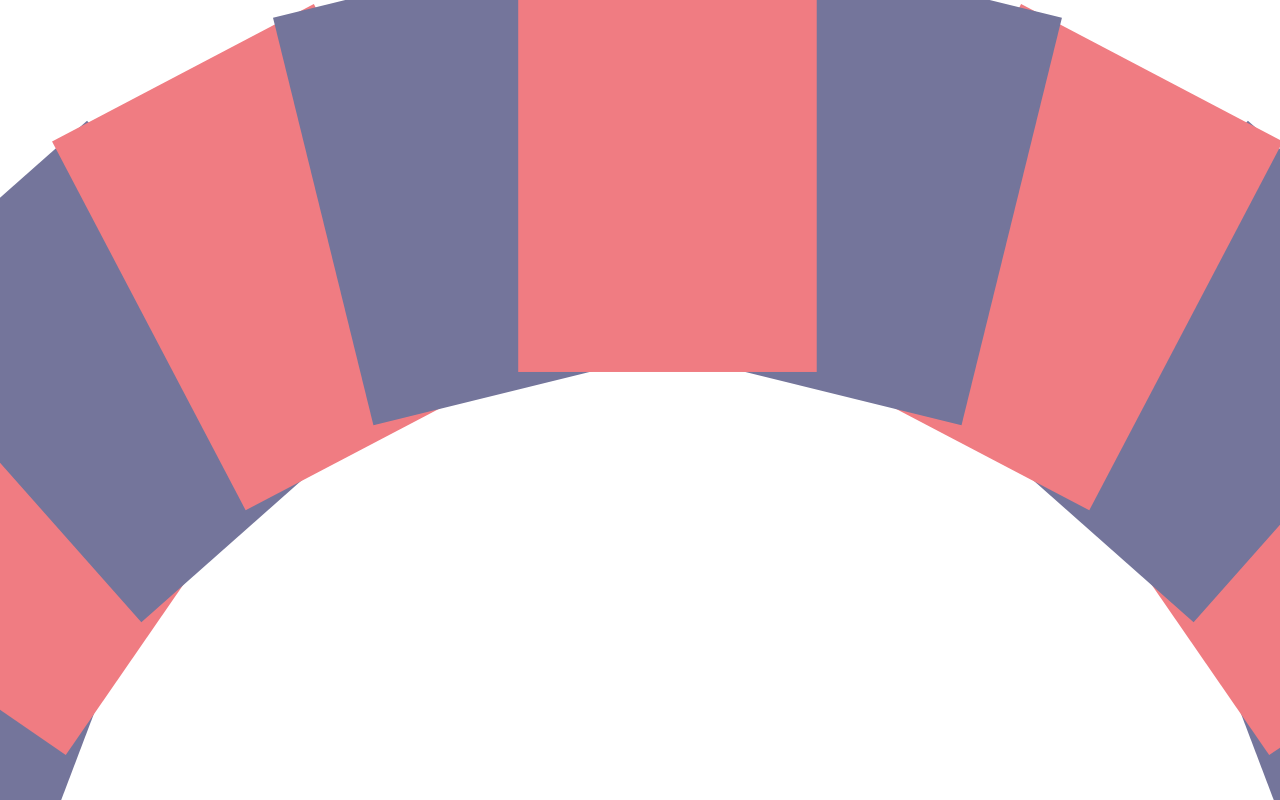
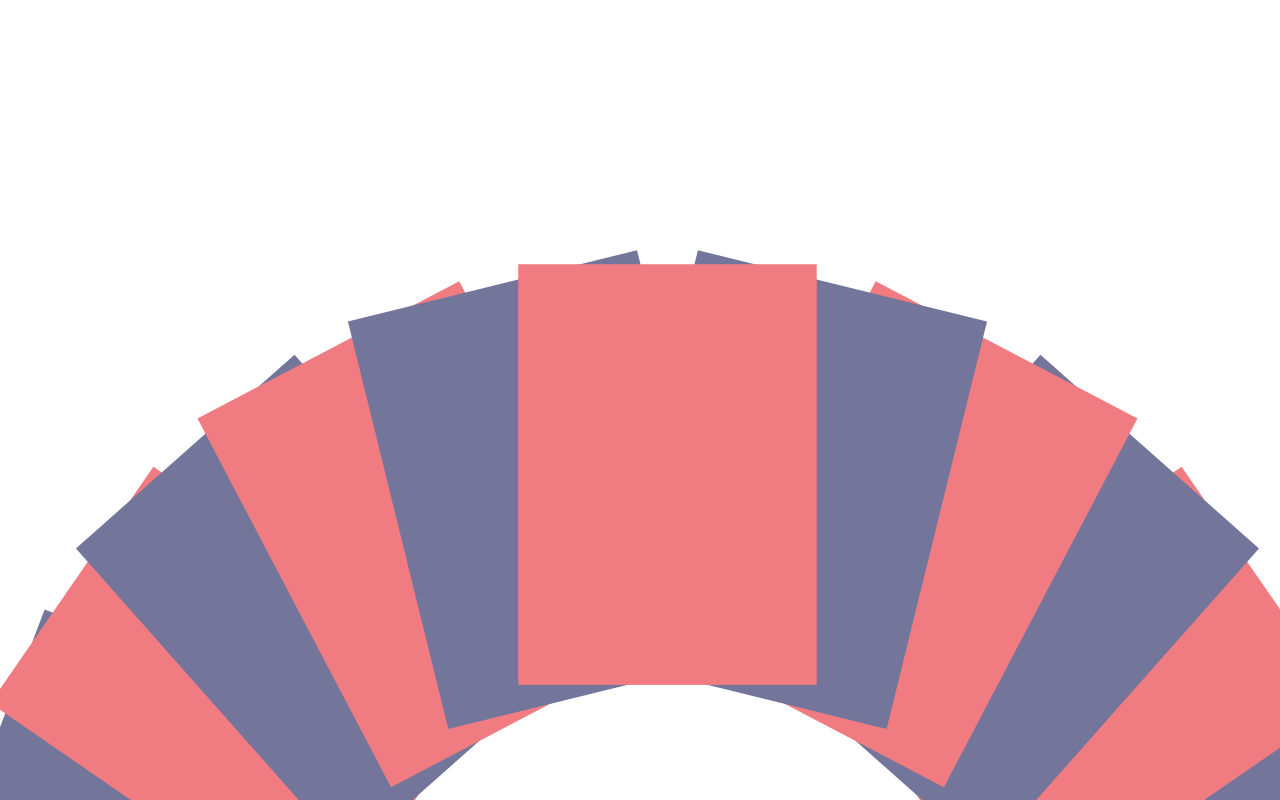
Before and after one commit to aukufddxxyy/VueOpenAI, a Vue app: page / in a window 1280 px wide. Built offline with nearby package versions, Linux system fonts and the light colour scheme.

Commit message:
惯性滑动

```diff
--- a/src/components/ColorCard.vue
+++ b/src/components/ColorCard.vue
@@ -8,14 +8,14 @@
 import { computed } from 'vue';
 
 
-type Props = {
-    backgroudColor: string
-    cardId: number
-}
+// type Props = {
+//     backgroudColor: string
+//     cardId: number
+// }
 
-const props = withDefaults(defineProps<Props>(), {
-    backgroudColor: '#f07c82'
-})
+// const props = withDefaults(defineProps<Props>(), {
+//     backgroudColor: '#f07c82'
+// })
 
 </script>
 
--- a/src/components/HelloWorld.vue
+++ b/src/components/HelloWorld.vue
@@ -1,40 +1,42 @@
 <template>
   <div id="pantone" class="chand show-pantone">
-    <color-card v-for="color, idx in colors" :backgroudColor="color" :cardId="idx" :id="`items${idx}`"
-      :style="calcStyle(idx)" class="items">
+    <color-card v-for="_, idx in cards" :id="`items${idx}`" :style="calcStyle(idx)" class="items">
     </color-card>
   </div>
 </template>
 
 <script setup lang="ts">
-import { reactive, ref } from 'vue';
-import { useWindowSize, useEventListener } from '@vueuse/core';
+import { ref, watch } from 'vue';
+import { useWindowSize } from '@vueuse/core';
 import useMouseDelta from '@/hooks/useMouseDelta';
 import ColorCard from './ColorCard.vue';
 
-defineProps<{ msg: string }>()
+const color = ['#f07c82', '#74759b']
+const colorNum = 26
+const radius = 500
+const speed = 0.05
 
-const state = reactive({
-  positions: []
-})
+// 触发惯性滑动条件:
+// 在手指离开屏幕时，如果和上一次 move 时的间隔小于 `MOMENTUM_TIME` 且 move
+// 距离大于 `MOMENTUM_DISTANCE` 时，执行惯性滑动
+const INERTIA_TIME = 1000
+const INERTIA_DISTANCE = 15
+
+// let interval: number = 0
+
+const cards = ref<number[]>(Array.from({ length: colorNum }, (_, i) => 360 / colorNum * i))
+const moveTime = ref<number>(0)
 
 const { width, height } = useWindowSize()
-const { deltaX, deltaY } = useMouseDelta()
+const { deltaX, deltaY, deltaT, pressed } = useMouseDelta()
 
-
-const color = ['#f07c82', '#74759b']
-const colorNum = 26
-const radius = 800
-const speed = 0.05
 const oPoint = {
   x: width.value / 2 - 110,
   y: height.value
 }
 
-const colors = Array.from({ length: colorNum }, (v, i) => color[i % 2])
-
 const calcStyle = (idx: number): string => {
-  const angle = (360 / colorNum * idx + (deltaX.value) * speed) % 360
+  const angle = pressed.value ? cards.value[idx] + deltaX.value * speed : cards.value[idx]
   const x = oPoint.x + Math.sin(Math.PI * angle / 180) * radius
   const y = oPoint.y - Math.cos(Math.PI * angle / 180) * radius
 
@@ -42,12 +44,50 @@ const calcStyle = (idx: number): string => {
   const cardRotate = `rotate(${angle}deg)`
   const scale = `scale(${Math.log(10 + 10 * (radius + Math.cos(Math.PI * angle / 180) * radius) / (2 * radius)) / Math.log(10)})`
 
+  const transition = `transition: all ${moveTime.value}ms cubic-bezier(0.17, 0.89, 0.45, 1)`
   const transform = `transform:${translate3d} ${cardRotate} ${scale}`
-  const backgroudColor = `background-color: ${colors[idx]}`
+  const backgroudColor = `background-color: ${color[idx % 2]}`
   const zIndex = `z-index: ${Math.ceil(height.value) - Math.ceil(y)}`
 
-  return `${transform}; ${backgroudColor}; ${zIndex}`
+  return `${transition}; ${transform}; ${backgroudColor}; ${zIndex}`
 }
+
+const momentum = (): number => {
+  // 惯性滚动的速度
+  const inertia_speed = Math.abs(deltaX.value / deltaT.value)
+  // 惯性滚动的距离
+  let nDistance = (inertia_speed / 0.01) * (deltaX.value < 0 ? -1 : 1)
+  return nDistance
+}
+
+const setMove = (distance: number) => {
+  // let dX = distance / deltaT.value
+  // let interval = setInterval(
+  //   () => cards.value.forEach((_, idx) => cards.value[idx] = (cards.value[idx] + dX)),
+  //   1
+  // )
+  // setTimeout(() => { moveTime.value = deltaT.value * 20; clearInterval(interval) }, deltaT.value * 2)
+  moveTime.value = deltaT.value * 10
+  cards.value.forEach((_, idx) => cards.value[idx] = (cards.value[idx] + distance))
+}
+
+const onMoveEnd = () => {
+  cards.value.forEach((_, idx) => cards.value[idx] = (cards.value[idx] + deltaX.value * speed))
+  if (deltaT.value <= INERTIA_TIME && Math.abs(deltaX.value) > INERTIA_DISTANCE) {
+    const distance = momentum()
+    setMove(distance)
+  }
+}
+
+const onMoveStart = () => {
+  moveTime.value = 0
+}
+
+watch(pressed, (newVal, oldVal) => {
+  // if (newVal || !oldVal) return;
+  if (newVal && !oldVal) onMoveStart()
+  if (!newVal && oldVal) onMoveEnd()
+})
 
 </script>
 
--- a/src/hooks/useMouseDelta.ts
+++ b/src/hooks/useMouseDelta.ts
@@ -3,19 +3,34 @@ import { useEventListener, useMouse, useMousePressed } from "@vueuse/core";
 
 const useMouseDelta = () => {
 
+    const startTime = ref<number>(0)
     const deltaX = ref<number>(0)
     const deltaY = ref<number>(0)
+    const deltaT = ref<number>(0)
     const initPos = ref<{ x: number, y: number }>({ x: 0, y: 0 })
     const { pressed } = useMousePressed()
 
-    useEventListener(document, 'mousedown', (e) => initPos.value = { x: e.clientX, y: e.clientY })
-    useEventListener(document, 'mousemove', (e) => {
-        if (!pressed.value) return;
+    const moveStart = (e: MouseEvent) => {
+        deltaX.value = 0
+        deltaY.value = 0
+        initPos.value = { x: e.clientX, y: e.clientY }
+        startTime.value = Date.now()
+    }
+
+    const onMove = (e: MouseEvent) => {
         deltaX.value = e.clientX - initPos.value.x
         deltaY.value = e.clientY - initPos.value.y
-    })
+    }
 
-    return {deltaX, deltaY}
+    const moveEnd = (e?: MouseEvent) => {
+        deltaT.value = Date.now() - startTime.value
+    }
+
+    useEventListener(document, 'mousedown', (e) => moveStart(e))
+    useEventListener(document, 'mousemove', (e) => { if (pressed.value) onMove(e); })
+    useEventListener(document, 'mouseup', (e) => moveEnd(e))
+
+    return { deltaX, deltaY, deltaT, pressed }
 }
 
 export default useMouseDelta
```
